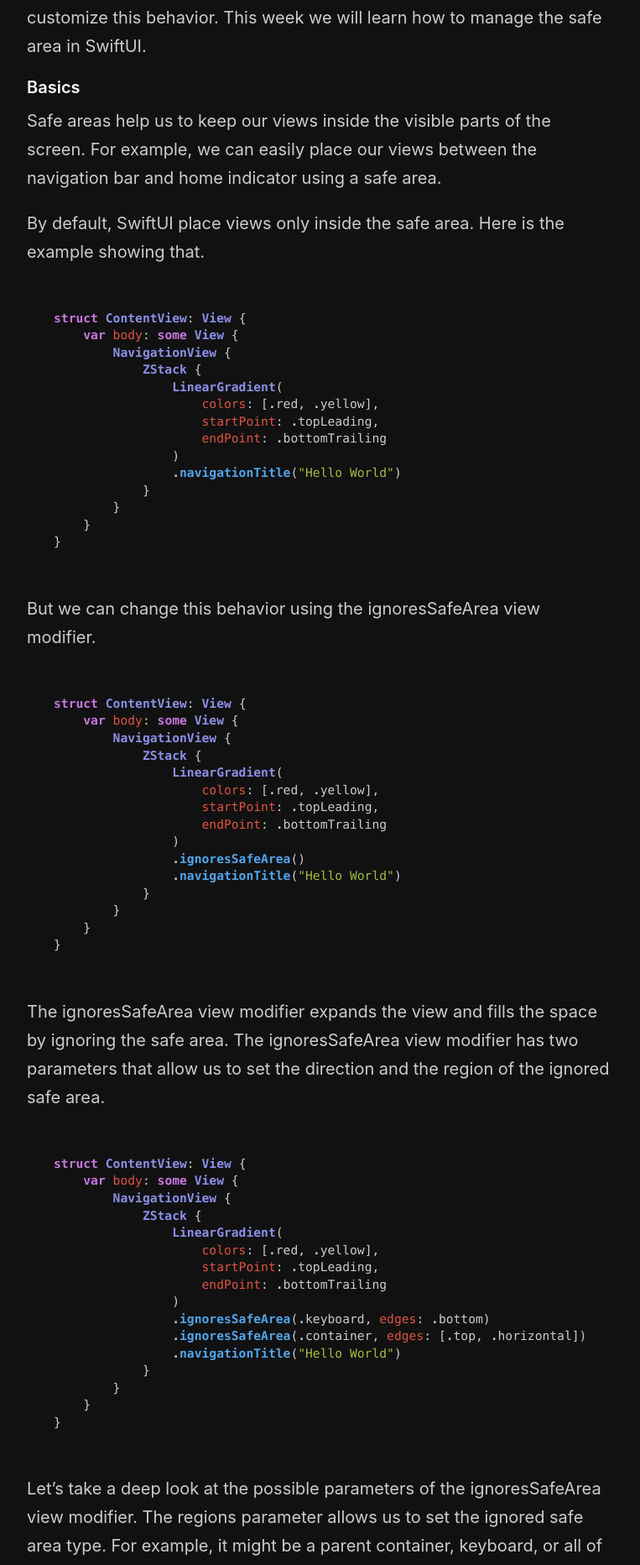
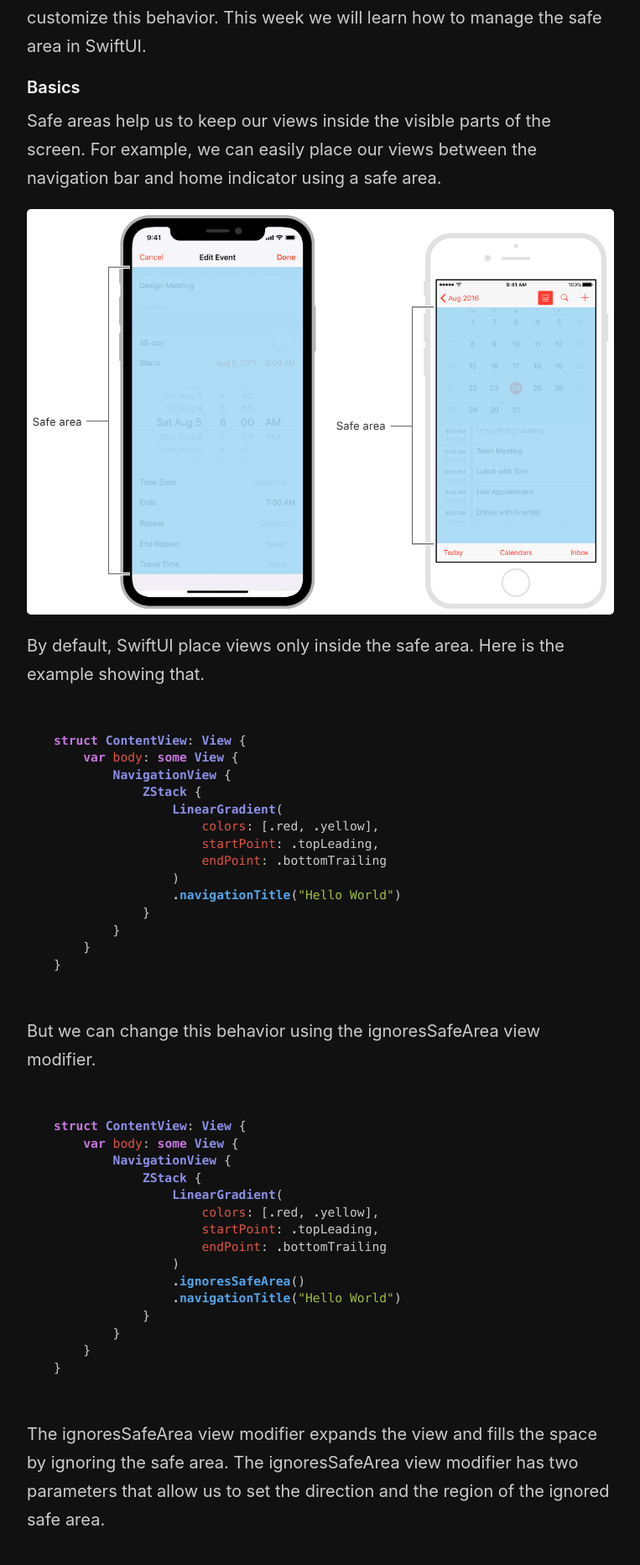
Before and after one commit to mecid/mecid.github.io, a Jekyll site: the page built from _posts/2021-11-03-managing-safe-area-in-swiftui.md, in a window 1280 px wide. Shown: the part 374-2238 px from the top of the page at 84% size, without its empty margins (258-1021 px from the left). Built offline with Jekyll 4.4.1, drawn with Linux system fonts in a browser that asks for light colours.

Commit message:
safe area image added to the post

```diff
--- a/_posts/2021-11-03-managing-safe-area-in-swiftui.md
+++ b/_posts/2021-11-03-managing-safe-area-in-swiftui.md
@@ -9,6 +9,8 @@ A safe area defines the area within a view that isn't covered by a navigation ba
 
 #### Basics
 Safe areas help us to keep our views inside the visible parts of the screen. For example, we can easily place our views between the navigation bar and home indicator using a safe area.
+
+![safe-area](/public/safearea10.png)
 
 By default, SwiftUI place views only inside the safe area. Here is the example showing that.
 
```
